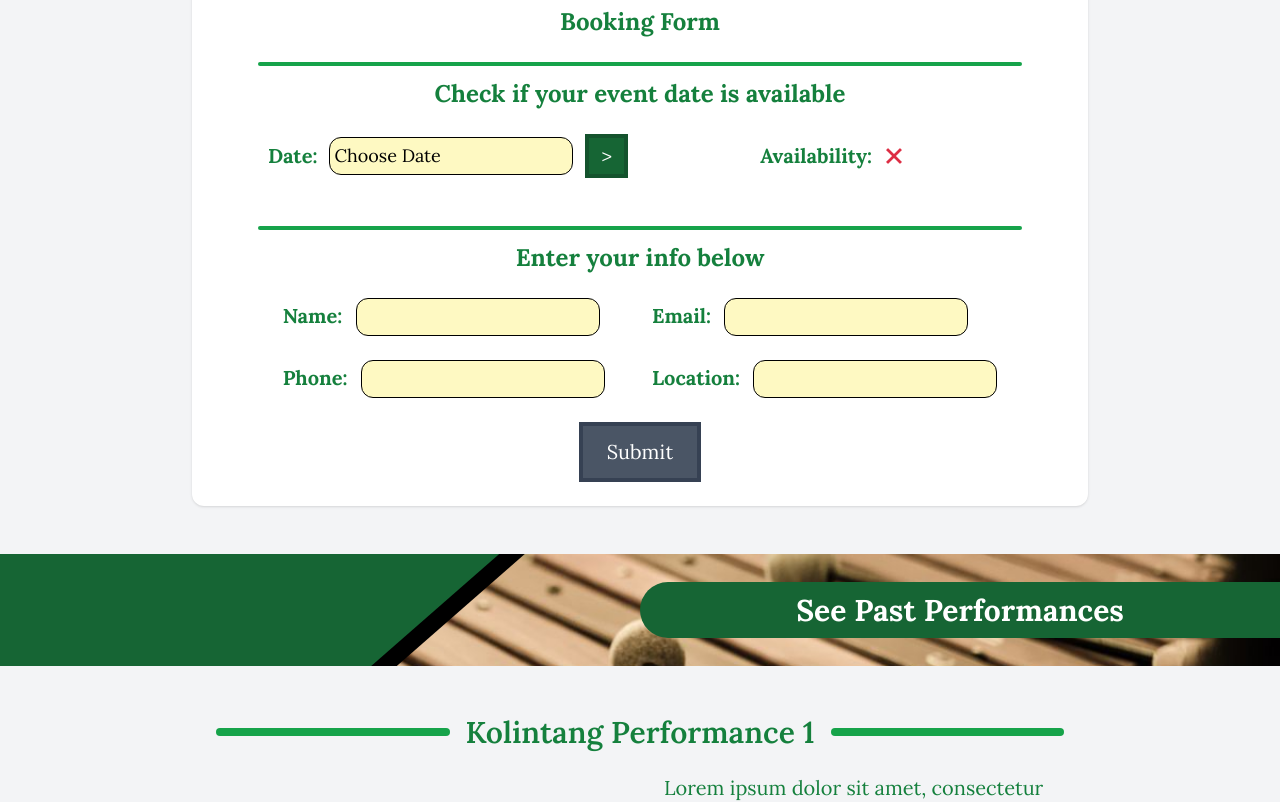
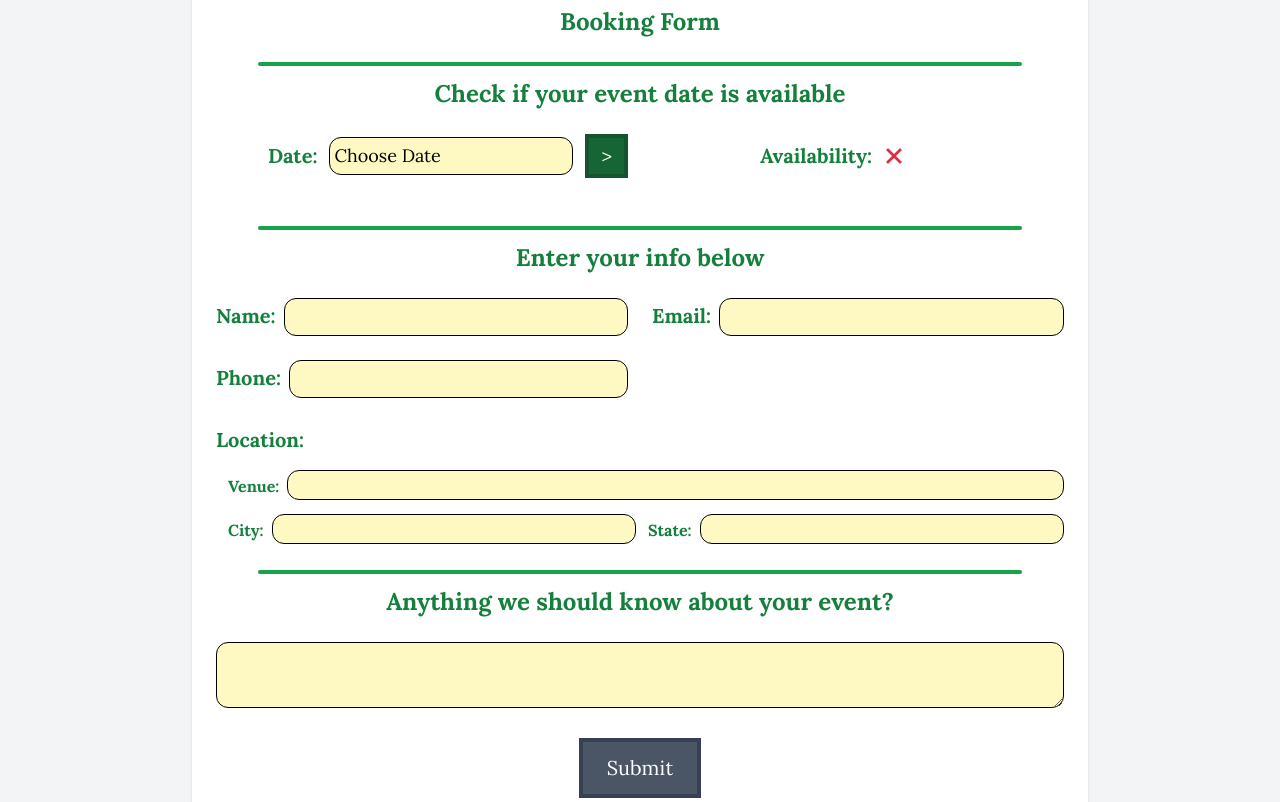
Before and after one commit to AlexHuynh35/KolintangWebsite, a Next.js app in the folder frontend/: page /book in a window 1280 px wide. Shown: the part 920-1722 px from the top of the page. Built offline with nearby package versions, Linux system fonts and the light colour scheme.

Commit message:
feat: db set up

```diff
--- a/frontend/src/components/form.tsx
+++ b/frontend/src/components/form.tsx
@@ -11,7 +11,10 @@ export interface BookingRequest {
   email: string
   phone: string
   date: Date
-  location: string
+  venue: string
+  city: string
+  state: string
+  message: string
 }
 
 export default function Form() {
@@ -27,7 +30,10 @@ export default function Form() {
     email: "",
     phone: "",
     date: new Date(),
-    location: ""
+    venue: "",
+    city: "",
+    state: "",
+    message: ""
   })
   const [formLoading, setFormLoading] = useState<boolean>(false);
   const [formError, setFormError] = useState<string | null>(null);
@@ -65,7 +71,7 @@ export default function Form() {
   function submitFormData(form: BookingRequest) {
     setFormLoading(true);
     submitForm(form).then((data) => {
-      setSubmitted(true);
+      setSubmitted(data.submitted);
       setName(data.name);
       setFormLoading(false);
     }).catch((err) => {
@@ -145,43 +151,79 @@ export default function Form() {
 
           <h1 className="text-2xl text-accent-medium font-bold pb-6">Enter your info below</h1>
 
-          <div className="grid gap-6 items-center grid-cols-1 md:grid-cols-2 pb-6">
-            <div className="">
-              <strong className="text-xl text-accent-medium">Name: </strong>
+          <div className="w-full grid gap-6 grid-cols-1 md:grid-cols-2 pb-6">
+            <div className="flex flex-row">
+              <strong className="text-xl text-accent-medium py-1">Name: </strong>
               <input
                 name="name"
                 value={formData.name}
                 onChange={handleChange}
-                className="text-lg text-black border border-black bg-yellow-100 rounded-xl ml-2 p-1"
+                className="w-full h-fit text-lg text-black border border-black bg-yellow-100 rounded-xl ml-2 p-1"
               ></input>
             </div>
-            <div className="">
-              <strong className="text-xl text-accent-medium">Email: </strong>
+            <div className="flex flex-row">
+              <strong className="text-xl text-accent-medium py-1">Email: </strong>
               <input
                 name="email"
                 value={formData.email}
                 onChange={handleChange}
-                className="text-lg text-black border border-black bg-yellow-100 rounded-xl ml-2 p-1"
+                className="w-full h-fit text-lg text-black border border-black bg-yellow-100 rounded-xl ml-2 p-1"
               ></input>
             </div>
-            <div className="">
-              <strong className="text-xl text-accent-medium">Phone: </strong>
+            <div className="flex flex-row">
+              <strong className="text-xl text-accent-medium py-1">Phone: </strong>
               <input
                 name="phone"
                 value={formData.phone}
                 onChange={handleChange}
-                className="text-lg text-black border border-black bg-yellow-100 rounded-xl ml-2 p-1"
+                className="w-full h-fit text-lg text-black border border-black bg-yellow-100 rounded-xl ml-2 p-1"
               ></input>
             </div>
-            <div className="">
-              <strong className="text-xl text-accent-medium">Location: </strong>
-              <input
-                name="location"
-                value={formData.location}
-                onChange={handleChange}
-                className="text-lg text-black border border-black bg-yellow-100 rounded-xl ml-2 p-1"
-              ></input>
+            <div className="flex flex-col md:col-span-2">
+              <strong className="text-xl text-accent-medium py-1">Location: </strong>
+              <div className="flex flex-col gap-3 mt-3 ml-3">
+                <div className="flex flex-row">
+                  <strong className="text-md text-accent-medium py-1">Venue: </strong>
+                  <input
+                    name="venue"
+                    value={formData.venue}
+                    onChange={handleChange}
+                    className="w-full h-fit text-sm text-black border border-black bg-yellow-100 rounded-xl ml-2 p-1"
+                  ></input>
+                </div>
+                <div className="flex flex-row">
+                  <strong className="text-md text-accent-medium py-1">City: </strong>
+                  <input
+                    name="city"
+                    value={formData.city}
+                    onChange={handleChange}
+                    className="w-full h-fit text-sm text-black border border-black bg-yellow-100 rounded-xl ml-2 p-1"
+                  ></input>
+                  <strong className="text-md text-accent-medium py-1 ml-3">State: </strong>
+                  <input
+                    name="state"
+                    value={formData.state}
+                    onChange={handleChange}
+                    className="w-full h-fit text-sm text-black border border-black bg-yellow-100 rounded-xl ml-2 p-1"
+                  ></input>
+                </div>
+              </div>
             </div>
+          </div>
+
+          <div className="w-full flex justify-center pb-3">
+            <div className="w-9/10 h-1 bg-accent-light rounded" />
+          </div>
+
+          <h1 className="text-2xl text-accent-medium font-bold pb-6">Anything we should know about your event?</h1>
+
+          <div className="w-full pb-6">
+            <textarea
+              name="message"
+              value={formData.message}
+              onChange={handleChange}
+              className="w-full h-fit text-lg text-black border border-black bg-yellow-100 rounded-xl p-1"
+            ></textarea>
           </div>
 
           <button
@@ -191,6 +233,10 @@ export default function Form() {
           >
             Submit
           </button>
+
+          {formError && (
+            <h1 className="text-xl text-red-500 font-bold pb-6">{formError}</h1>
+          )}
         </div>
       ) : (
         <div className="w-full flex flex-col justify-center items-center">
--- a/frontend/src/utils/api.ts
+++ b/frontend/src/utils/api.ts
@@ -27,8 +27,11 @@ export async function submitForm(form: BookingRequest) {
       date: form.date.toISOString()
     })
   });
+
+  const data = await response.json();
+
   if (!response.ok) {
-    throw new Error("Submission Failed, Please Try Again!");
+    throw new Error(data.error || "Submission Failed, Please Try Again!");
   }
-  return response.json();
+  return data;
 }
```
Also changed, not shown: 2 other files (tests, documents, lock files or other folders).
